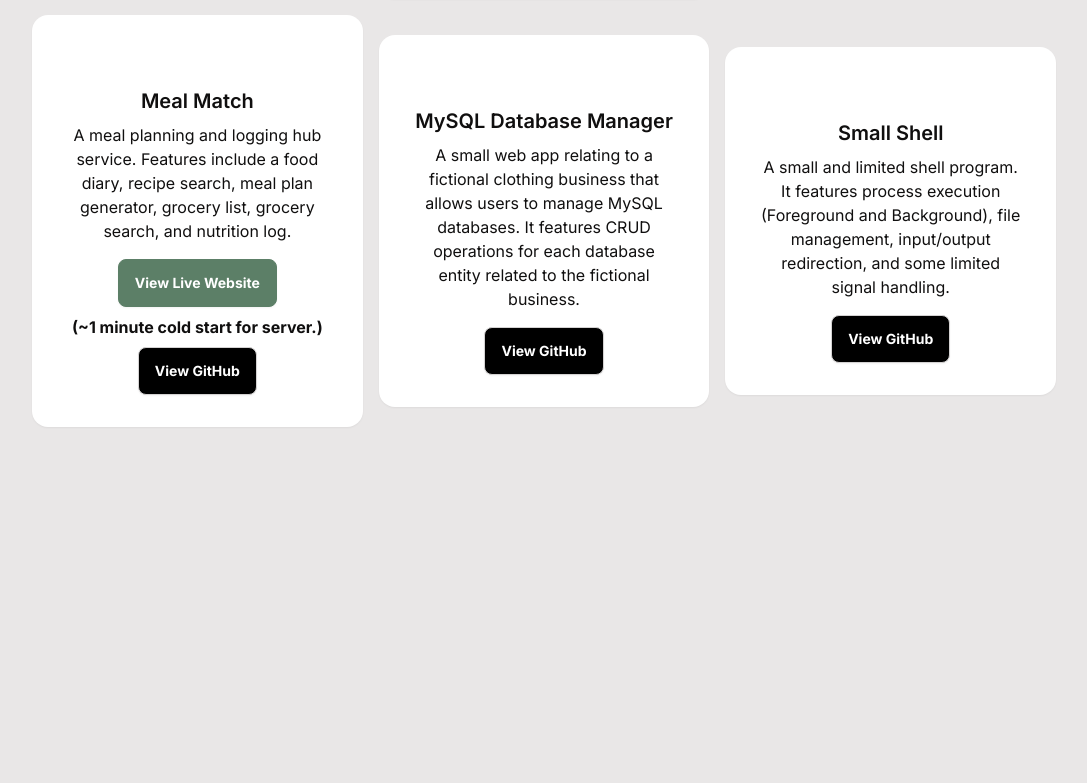
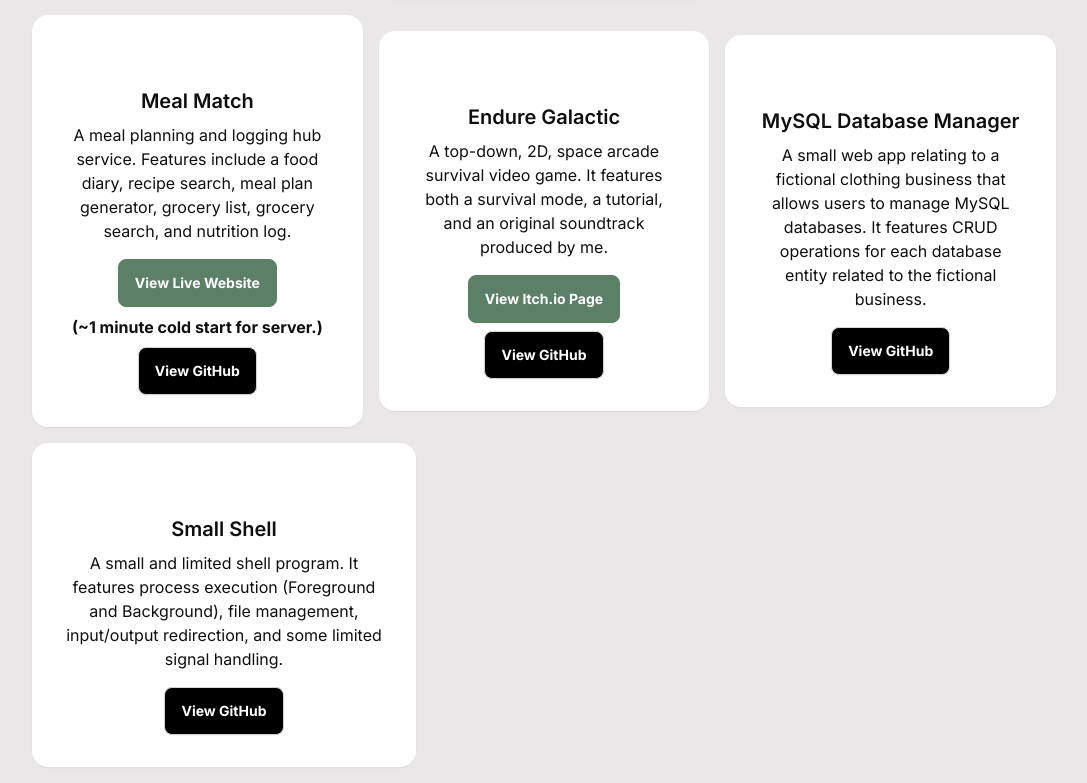
Before and after one commit to DEusername/Personal-Website, a React (Create React App) app in the folder website/: page /Personal-Website/software-projects in a window 1280 px wide. Shown: the part 557-1340 px from the top of the page, without its empty margins (96-1183 px from the left). Before the commit the page ends 1000 px from the top, so only its background shows below. Built offline with nearby package versions, Linux system fonts and the light colour scheme.

Commit message:
added back the endure galactic card since I got the github and the itch.io site published.

```diff
--- a/website/src/DirPages/software.js
+++ b/website/src/DirPages/software.js
@@ -86,25 +86,24 @@
                                 />
                             </div>}
                     />
-                    {/* Currently a work in progress. Not ready for public view yet. */}
-                    {/* <Card
+                    <Card
                         title="Endure Galactic"
                         content="A top-down, 2D, space arcade survival video game. It features both a
                         survival mode, a tutorial, and an original soundtrack produced by me."
                         linkDivs={
                             <div>
                                 <AnchorButton
-                                    hrefVal={''}
+                                    hrefVal={'https://duncan-everson.itch.io/endure-galactic'}
                                     label={"Itch.io Page"}
                                     color={"btn-accent text-white"}
                                 />
                                 <AnchorButton
-                                    hrefVal={''}
+                                    hrefVal={'https://github.com/DEusername/Endure-Galactic'}
                                     label={"GitHub"}
                                     color={"bg-black hover:bg-gray-600 text-white"}
                                 />
                             </div>}
-                    /> */}
+                    />
                     <Card
                         title="MySQL Database Manager"
                         content="A small web app relating to a fictional clothing business that
@@ -119,6 +118,8 @@
                                 />
                             </div>}
                     />
+                </div>
+                <div className="flex flex-col items-center lg:flex-row gap-4 mb-4">
                     <Card
                         title="Small Shell"
                         content="A small and limited shell program. It features process execution
```
